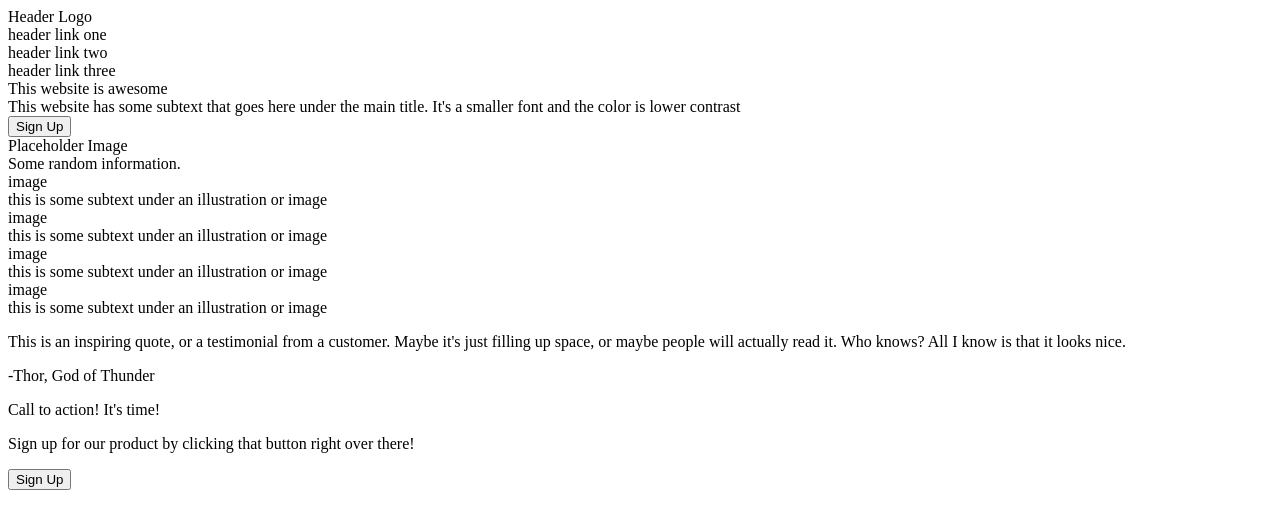
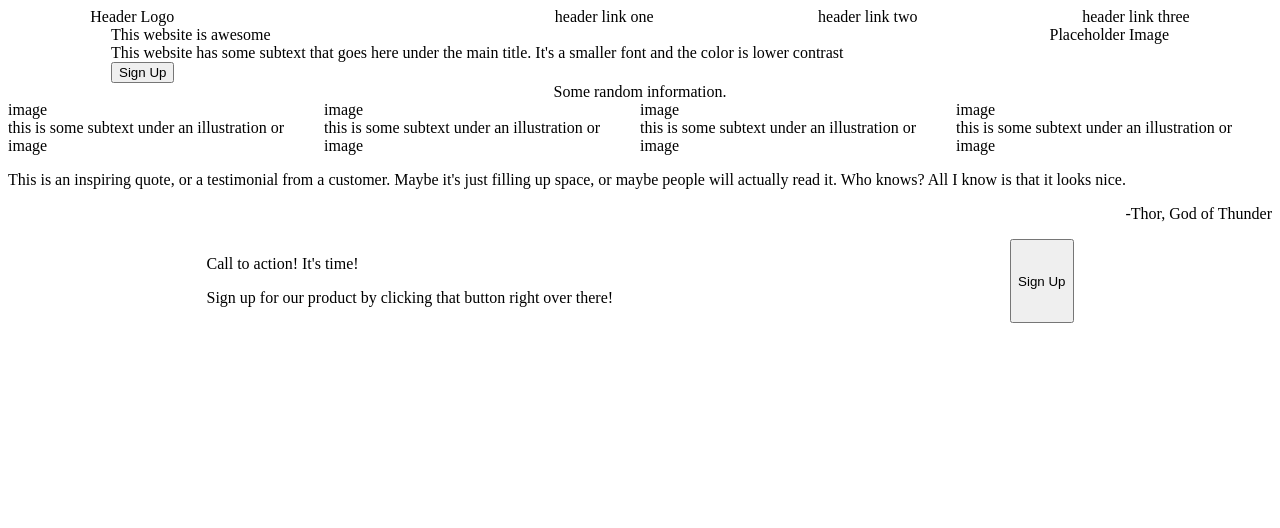
Before and after one commit to falblambiz/landing-page, a plain HTML site: page index.html in a window 1280 px wide. Drawn offline with Linux system fonts and the light colour scheme.

Commit message:
Creates the main CSS structure using flexbox

```diff
--- a/index.html
+++ b/index.html
@@ -1,10 +1,8 @@
 <!DOCTYPE html>
-<!-- saved from url=(0054)file:///Users/falblambiz/repos/landing-page/index.html -->
 <html lang="en"><head><meta http-equiv="Content-Type" content="text/html; charset=UTF-8">
-
     <meta name="viewport" content="width=device-width, initial-scale=1.0">
     <title>Landing Page</title>
-    <link rel="stylesheet" href="file:///Users/falblambiz/repos/landing-page/style.css">
+    <link rel="stylesheet" href="style.css">
 </head>
 <body>
     <div class="landing-page">
--- /dev/null
+++ b/style.css
@@ -0,0 +1,49 @@
+* {
+    box-sizing: border-box;
+}
+
+.landing-page{
+    display: flex;
+    flex-direction: column;
+}
+
+.hero {
+    display: flex;
+    justify-content: space-around;
+}
+
+.logo {
+    width: 300px;
+}
+
+.call-to-action-top {
+    display: flex;
+    justify-content: space-around;
+}
+
+.random-information {
+    display: flex;
+    flex-direction: column;
+}
+
+.illustrations {
+    display: flex;
+    justify-content: space-around;
+}
+
+.random-information-title {
+    text-align: center;
+}
+
+.quote-content {
+    text-align: justify;
+}
+
+.quote-author {
+    text-align: right;
+}
+
+.call-to-action-bottom {
+    display: flex;
+    justify-content: space-around;
+}
```
